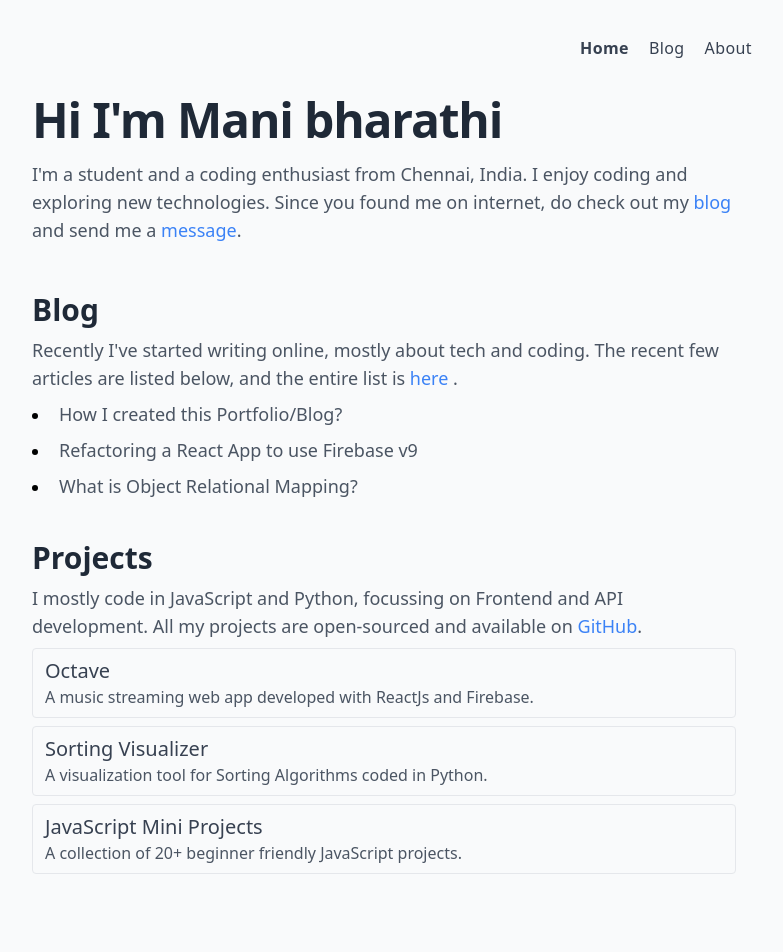
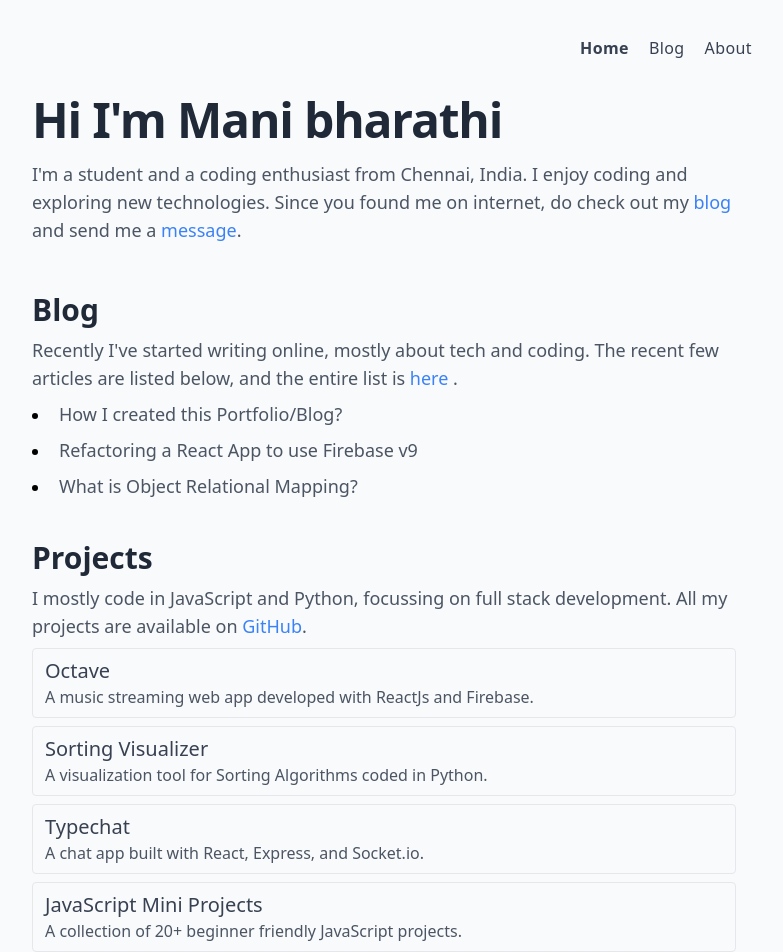
Before and after one commit to mani-barathi/manibarathi.xyz, a Next.js app: page / in a window 1280 px wide. Shown: the top 952 px of the page, without its empty margins (256-1039 px from the left). Built offline with nearby package versions, Linux system fonts and the light colour scheme.

Commit message:
updated project lists

```diff
--- a/data/projects.json
+++ b/data/projects.json
@@ -14,6 +14,13 @@
     "show": true
   },
   {
+    "name": "Typechat",
+    "link": null,
+    "github": "https://github.com/mani-barathi/typechat",
+    "description": "A chat app built with React, Express, and Socket.io.",
+    "show": true
+  },
+  {
     "name": "JavaScript Mini Projects",
     "link": "https://mani-barathi.github.io/Javascript_MiniProjects/",
     "github": "https://github.com/mani-barathi/Javascript_MiniProjects",
--- a/pages/blog/[slug].js
+++ b/pages/blog/[slug].js
@@ -19,7 +19,7 @@ function BlogPage({ frontmatter, slug, mdxSource, readingTime }) {
       description={frontmatter.description}
       image={
         frontmatter.image
-          ? `https://manibarathi.xyz/images/${slug}/${frontmatter.image}`
+          ? `https://manibarathi.vercel.app/images/${slug}/${frontmatter.image}`
           : null
       }
     >
--- a/pages/index.js
+++ b/pages/index.js
@@ -56,8 +56,8 @@ export default function Home({ blogPosts }) {
           Projects
         </h1>
         <p className="mt-2 text-gray-600 sm:text-lg">
-          I mostly code in JavaScript and Python, focussing on Frontend and API
-          development. All my projects are open-sourced and available on{" "}
+          I mostly code in JavaScript and Python, focussing on full stack
+          development. All my projects are available on{" "}
           <CustomLink
             href="https://github.com/mani-barathi"
             isNoramlATag={true}
```
